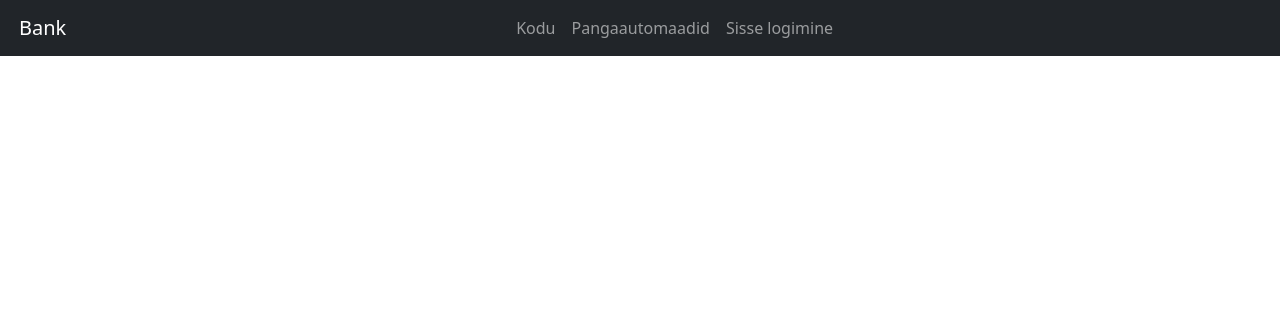
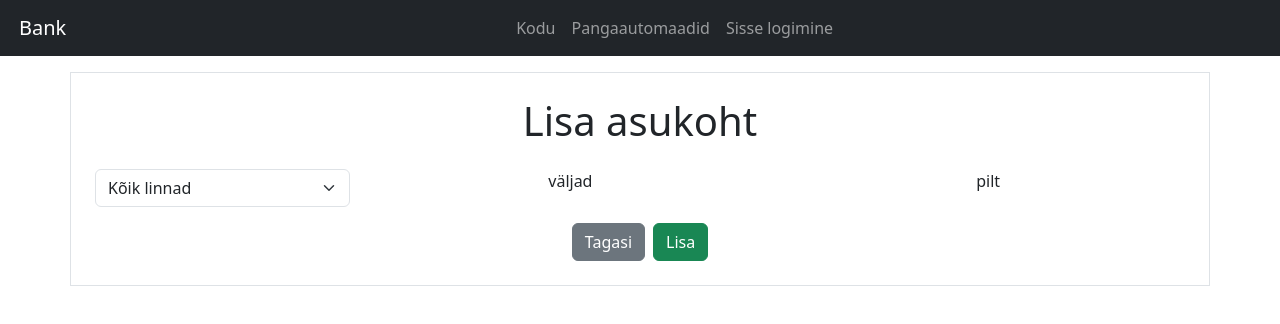
Before and after one commit to bcs-hub/bank41, a Vue app in the folder frontend/: page /location in a window 1280 px wide. Shown: the top 324 px of the page. Built offline with nearby package versions, Linux system fonts and the light colour scheme.

Commit message:
Add LocationView component. Create basic layout, conditional nav menu item and add route.

```diff
--- a/frontend/src/App.vue
+++ b/frontend/src/App.vue
@@ -9,13 +9,19 @@ export default {
   data() {
     return {
       isLoggedIn: SessionStorageService.userIsLoggedIn(),
+      isAdmin: SessionStorageService.userIsAdmin(),
     }
   },
   methods: {
     executeLogout() {
       sessionStorage.clear()
       this.isLoggedIn = false
-      NavigationService.navigateToHomeView();
+      this.isAdmin = false
+      NavigationService.navigateToHomeView()
+    },
+    updateNavMenu() {
+      this.isLoggedIn = true
+      this.isAdmin = SessionStorageService.userIsAdmin()
     },
   },
 }
@@ -37,6 +43,7 @@ export default {
         <RouterLink class="nav-link" to="/">Kodu</RouterLink>
         <RouterLink class="nav-link" to="/atms">Pangaautomaadid</RouterLink>
         <div v-if="isLoggedIn">
+          <RouterLink v-if="isAdmin" class="nav-link" to="/location">Asukoht</RouterLink>
           <button @click="executeLogout" class="btn btn-dark text-primary" type="submit">
             Logi välja
           </button>
@@ -48,5 +55,5 @@ export default {
     </div>
   </nav>
 
-  <RouterView @event-user-logged-in="isLoggedIn = true" />
+  <RouterView @event-user-logged-in="updateNavMenu" />
 </template>
--- a/frontend/src/router/index.js
+++ b/frontend/src/router/index.js
@@ -3,6 +3,7 @@ import HomeView from '@/views/HomeView.vue'
 import ErrorView from '@/views/ErrorView.vue'
 import AtmsView from '@/views/AtmsView.vue'
 import LoginView from '@/views/LoginView.vue'
+import LocationView from '@/views/LocationView.vue'
 
 const router = createRouter({
   history: createWebHistory(import.meta.env.BASE_URL),
@@ -27,6 +28,11 @@ const router = createRouter({
       name: 'loginRoute',
       component: LoginView,
     },
+    {
+      path: '/location',
+      name: 'locationRoute',
+      component: LocationView,
+    },
   ],
 })
 
--- a/frontend/src/services/SessionStorageService.js
+++ b/frontend/src/services/SessionStorageService.js
@@ -1,5 +1,8 @@
 export default {
   userIsLoggedIn() {
     return sessionStorage.getItem('userId') !== null
-  }
+  },
+  userIsAdmin() {
+    return sessionStorage.getItem('roleName') === 'admin'
+  },
 }
--- /dev/null
+++ b/frontend/src/views/LocationView.vue
@@ -0,0 +1,31 @@
+<script>
+import CitiesDropdown from '@/components/CitiesDropdown.vue'
+
+export default {
+  name: 'LocationView',
+  components: { CitiesDropdown },
+}
+</script>
+
+<template>
+  <div class="container text-center row-gap-3 d-grid border p-4">
+    <div class="row">
+      <div class="col">
+        <h1>Lisa asukoht</h1>
+      </div>
+    </div>
+    <div class="row justify-content-center">
+      <div class="col col-3">
+        <CitiesDropdown />
+      </div>
+      <div class="col">väljad</div>
+      <div class="col">pilt</div>
+    </div>
+    <div class="row justify-content-center gx-4">
+      <div class="col col-12 d-flex gap-2 justify-content-center">
+        <button type="button" class="btn btn-secondary">Tagasi</button>
+        <button type="submit" class="btn btn-success">Lisa</button>
+      </div>
+    </div>
+  </div>
+</template>
```
